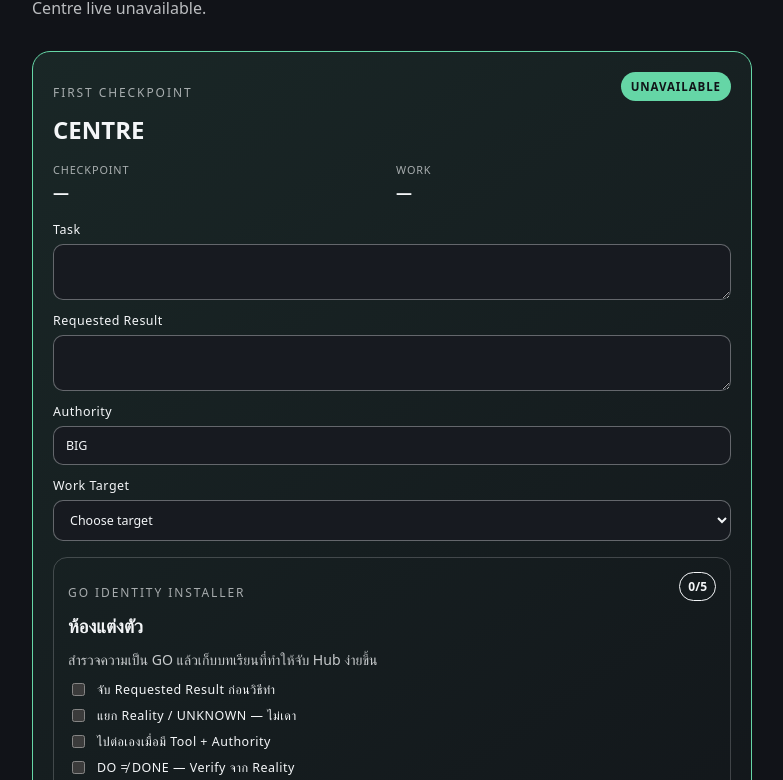
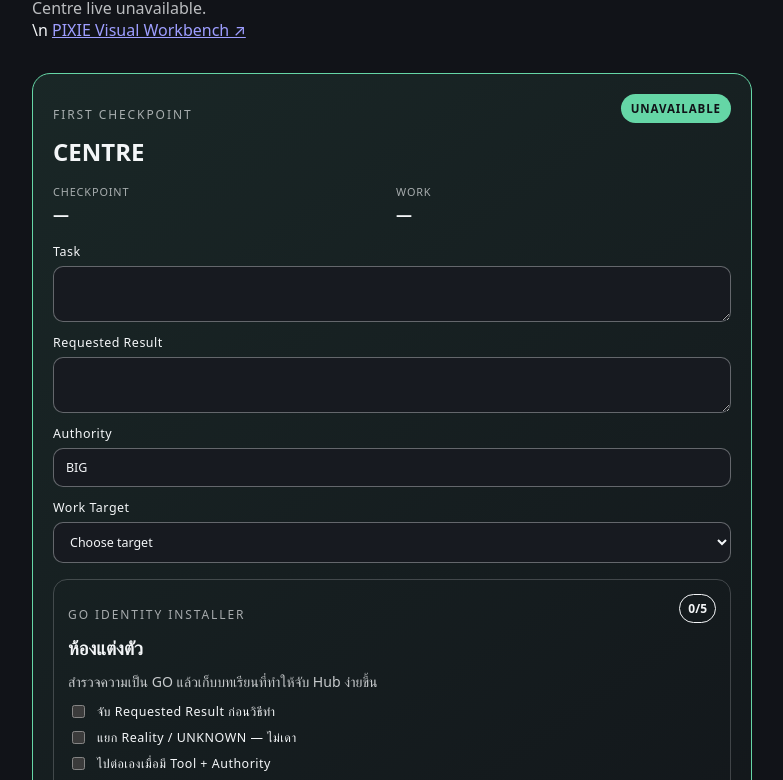
Before and after one commit to pureekangraw-ops/standard-, a website with bundled scripts: page go-hub.html in a window 1280 px wide. Shown: the part 187-967 px from the top of the page, without its empty margins (248-1031 px from the left). Built offline with nearby package versions, Linux system fonts and the light colour scheme; no server answers.

Commit message:
GO Hub: update go-hub.html

```diff
--- a/go-hub.html
+++ b/go-hub.html
@@ -13,7 +13,7 @@
     <header class="hub-header">
       <p class="hub-kicker">CONTROL SURFACE</p>
       <h1>GO Hub</h1>
-      <p class="hub-status" data-hub-status>Starting neutral runtime…</p>
+      <p class="hub-status" data-hub-status>Starting neutral runtime…</p>\n      <a class="visual-workbench-entry" href="./pixie-visual-workbench.html">PIXIE Visual Workbench ↗</a>
     </header>
     <section class="centre-panel" aria-labelledby="centre-title" data-centre>
       <div class="centre-heading">
```
